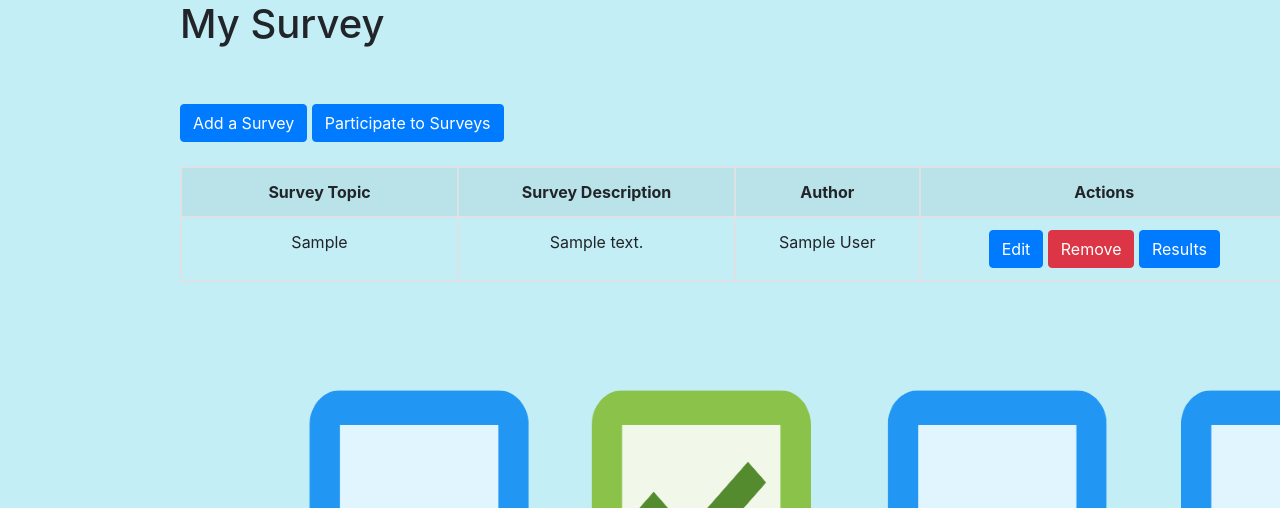
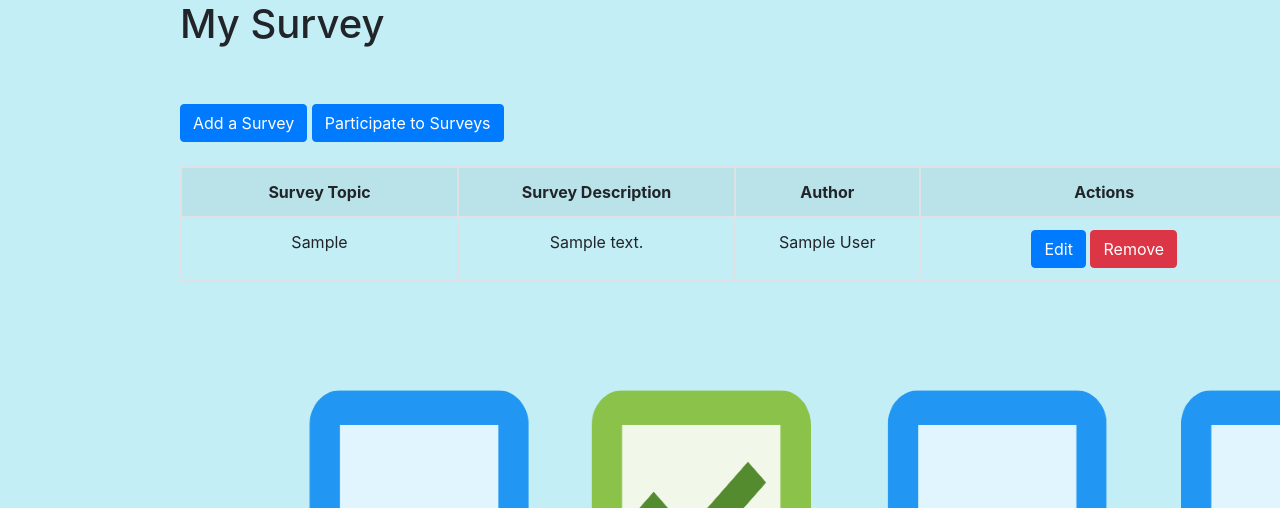
Before and after one commit to Magtibay/SurveySite, a Node server app: page /survey-list in a window 1280 px wide. Shown: the part 66-574 px from the top of the page. Run offline with Node 20, Linux system fonts and the light colour scheme; a user stored in the database is signed in; tables that the repository leaves empty hold one stand-in row (values such as "Sample post"); some libraries are stand-ins or nearby versions.

Commit message:
deleted result btn

```diff
--- a/server/views/survey/list.ejs
+++ b/server/views/survey/list.ejs
@@ -43,8 +43,6 @@
                     <i class="fas fa-pencil-alt"></i> Edit</a>
                     <a href="/survey-list/delete/<%= SurveyList[count]._id %>" class="btn btn-danger ">
                         <i class="fas fa-trash-alt"></i> Remove</a>
-                        <a href="/survey-list/result/<%= SurveyList[count]._id %>" class="btn btn-primary ">
-                            <i class="fas fa-pencil-alt"></i> Results</a>
                         <% } %>
                     </td>
 
```
